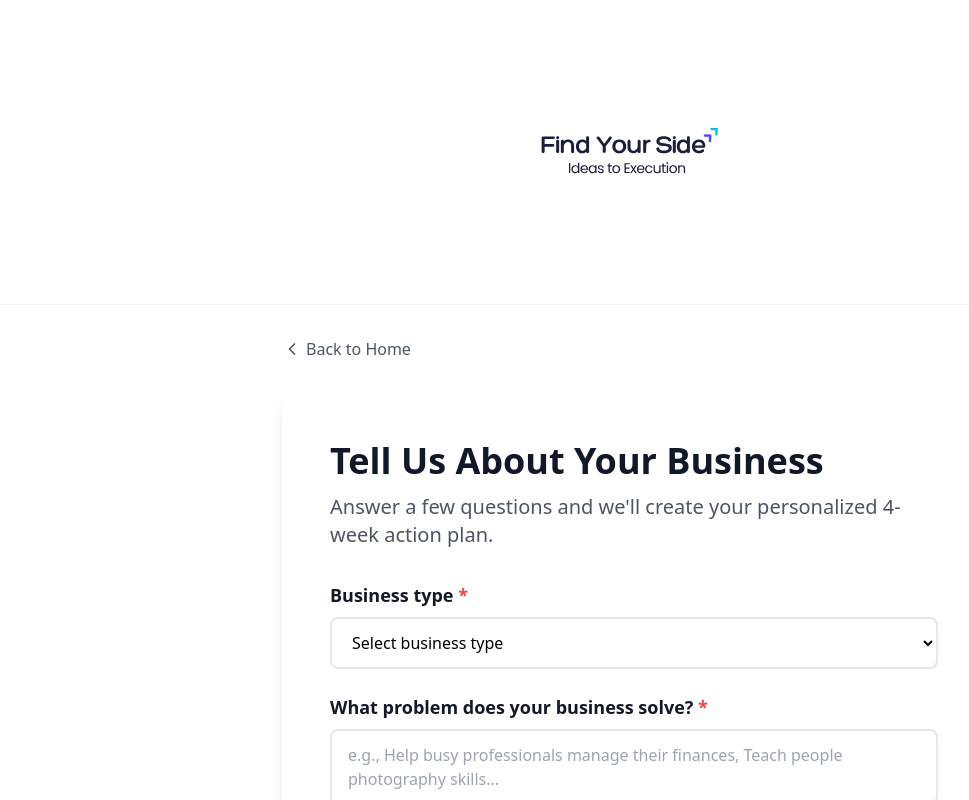
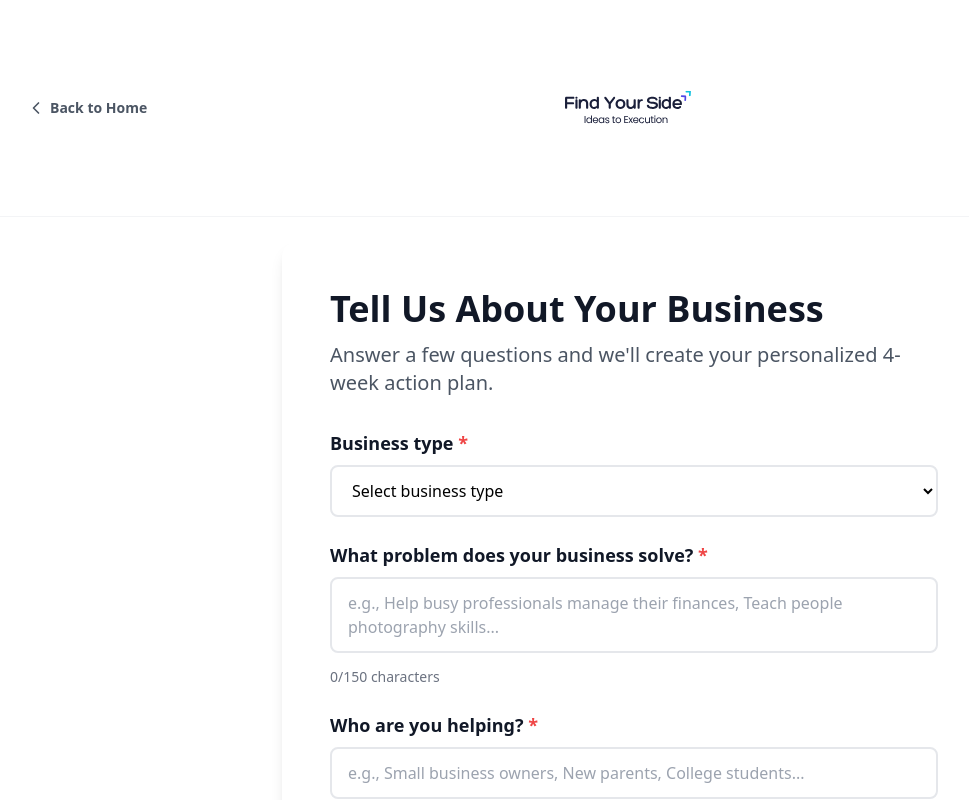
Before and after one commit to findyourside/Find-Your-Side, a React (Vite) app: page / in a window 1280 px wide. Both pictures are taken after a click on the button "I Have An Idea". Shown: the top 800 px of the page, without its empty margins (6-975 px from the left). Built offline with nearby package versions, Linux system fonts and the light colour scheme.

Commit message:
Refactor header layout and image size in IdeaForm
Adjusted layout and styling for header and image.

```diff
--- a/src/IdeaForm.tsx
+++ b/src/IdeaForm.tsx
@@ -143,28 +143,26 @@ export default function IdeaForm({ onComplete, onBack }: IdeaFormProps) {
   return (
     <div className="min-h-screen bg-white">
       <header className="border-b border-gray-100">
-        <div className="max-w-7xl mx-auto px-4 sm:px-6 lg:px-8 py-3">
-          <div className="flex items-center justify-center">
-            <img
-              src="/Find your side dark.svg"
-              alt="Find Your Side - Idea to Execution"
-              className="w-[280px] h-auto"
-            />
-          </div>
-        </div>
-      </header>
-
-      <div className="max-w-3xl mx-auto px-4 sm:px-6 lg:px-8 py-8">
-        <div className="mb-8">
+        <div className="max-w-7xl mx-auto px-4 sm:px-6 lg:px-8 py-2 flex items-center justify-between">
           <button
             onClick={onBack}
-            className="flex items-center text-gray-600 hover:text-gray-900 transition-colors"
+            className="text-gray-600 hover:text-gray-900 text-sm font-semibold transition-colors flex items-center"
           >
             <ChevronLeft className="w-5 h-5 mr-1" />
             Back to Home
           </button>
+          <div className="flex items-center justify-center flex-1">
+            <img
+              src="/Find your side dark.svg"
+              alt="Find Your Side - Idea to Execution"
+              className="w-[200px] h-auto"
+            />
+          </div>
+          <div className="w-32"></div>
         </div>
+      </header>
 
+      <div className="max-w-3xl mx-auto px-4 sm:px-6 lg:px-8 py-6">
         <div className="bg-white rounded-2xl shadow-lg p-8 lg:p-12">
           <h1 className="text-4xl font-bold text-gray-900 mb-3">
             Tell Us About Your Business
```
